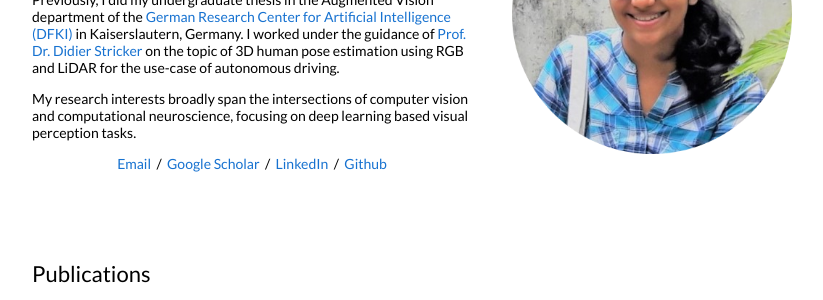
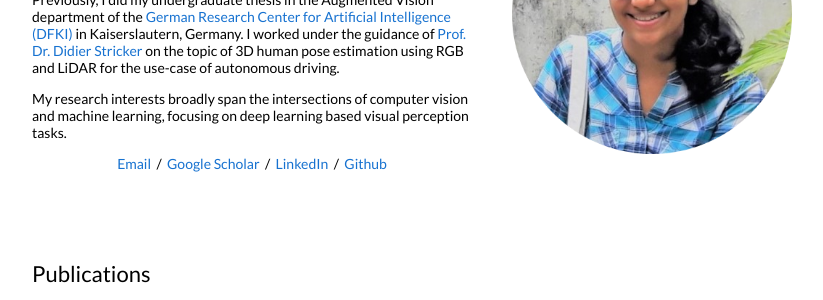
Before and after one commit to shriya999/shriya999.github.io, a Jekyll site: the page built from _posts/2021-2-7-ciss.md, in a window 1280 px wide and 900 px high. Shown: the part 183-483 px from the top of the window, without its empty margins (228-1051 px from the left). Built offline with Jekyll 4.4.1, drawn with Linux system fonts in a browser that asks for light colours.

Commit message:
Update default.html

```diff
--- a/_layouts/default.html
+++ b/_layouts/default.html
@@ -34,7 +34,7 @@
 
               </p>
 		<p>
-		My research interests broadly span the intersections of computer vision and computational neuroscience, focusing on deep learning based visual perception tasks.
+		My research interests broadly span the intersections of computer vision and machine learning, focusing on deep learning based visual perception tasks.
               </p>
               <p style="text-align:center">
                 <a href="mailto:shriyatp99@gmail.com">Email</a> &nbsp/&nbsp
```
